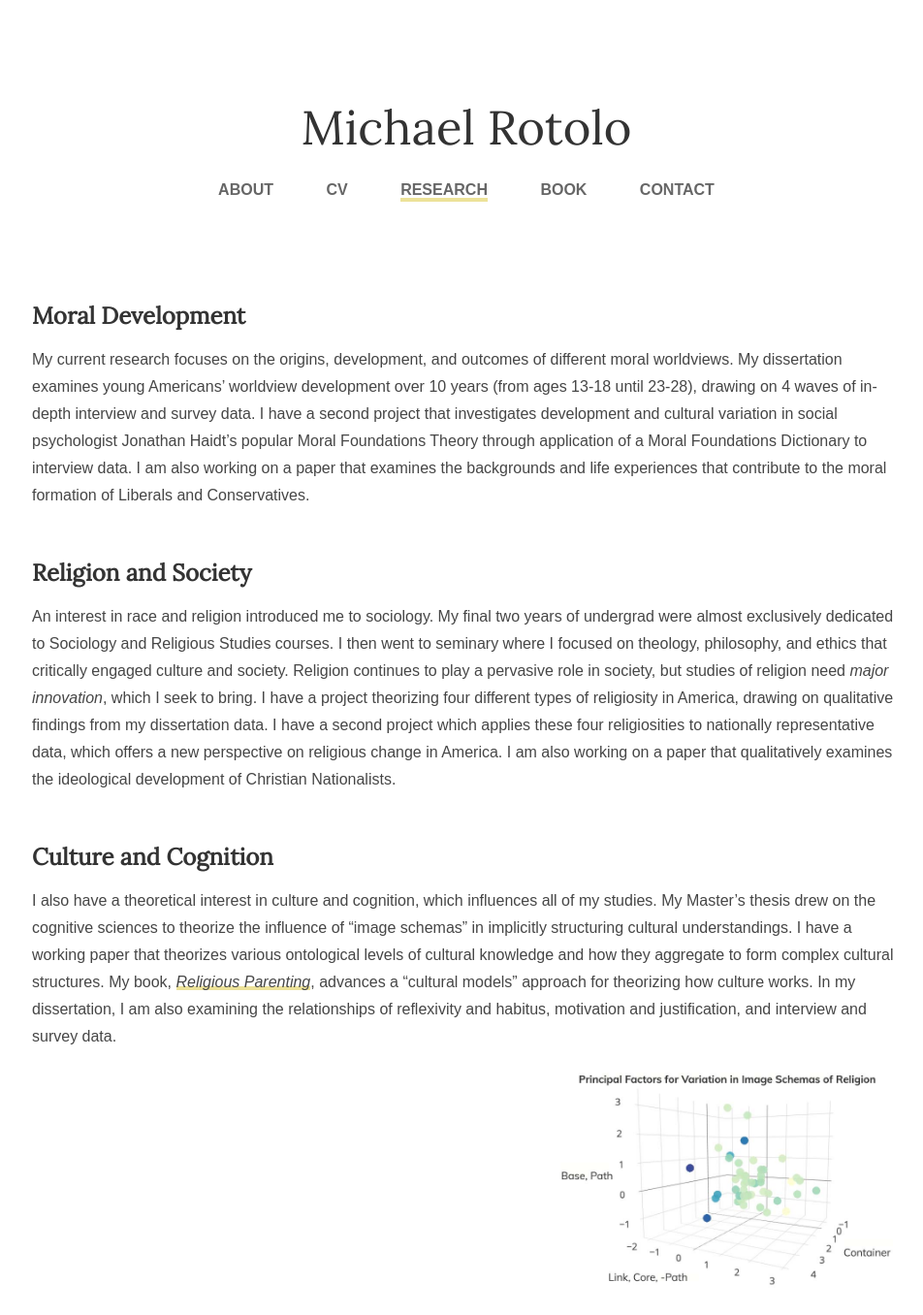
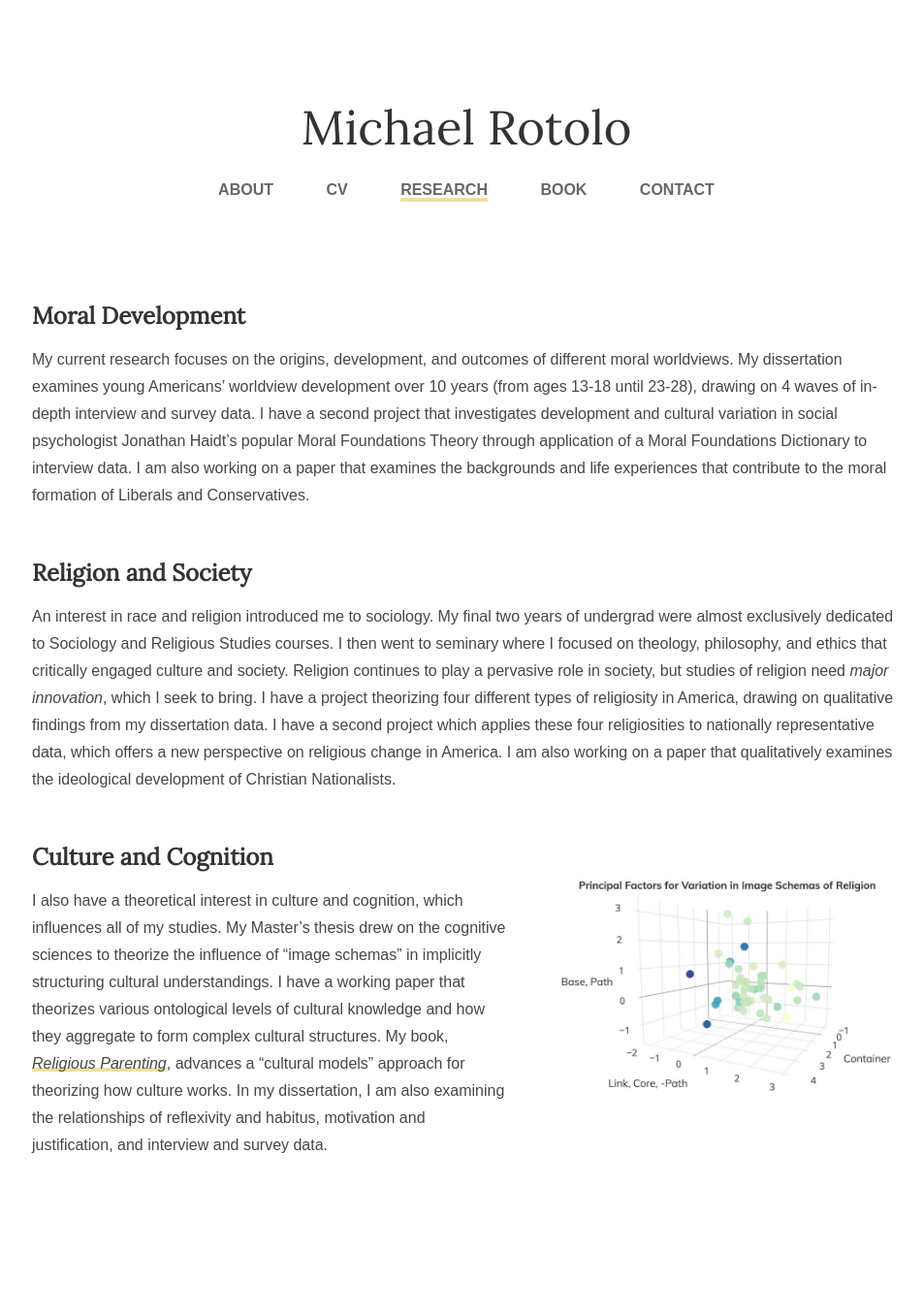
Before and after one commit to michaelrotolo/github.io, a Jekyll site: the page built from research/index.html, in a window 1280 px wide. Shown: the whole page at 97% size, without its empty margins (159-1111 px from the left). Built offline with Jekyll 4.4.1, drawn with Linux system fonts in a browser that asks for light colours; some web fonts are replaced.

Commit message:
Update index.html

```diff
--- a/research/index.html
+++ b/research/index.html
@@ -15,7 +15,7 @@ title: Research | Michael Rotolo
 
 	<div class="research-block">
 		<h2>Culture and Cognition</h2>
+		<img class="image-right-research" src="../images/chart.jpg" alt="Computational chart showing principal factors for variation in image schemas of religion" />
 		<p>I also have a theoretical interest in culture and cognition, which influences all of my studies. My Master’s thesis drew on the cognitive sciences to theorize the influence of “image schemas” in implicitly structuring cultural understandings. I have a working paper that theorizes various ontological levels of cultural knowledge and how they aggregate to form complex cultural structures. My book, <a target="_blank" href="https://press.princeton.edu/titles/30088.html"><i>Religious Parenting</i></a>, advances a “cultural models” approach for theorizing how culture works. In my dissertation, I am also examining the relationships of reflexivity and habitus, motivation and justification, and interview and survey data.</p>
-		<img class="image-right-research" src="../images/chart.jpg" alt="Computational chart showing principal factors for variation in image schemas of religion" />
 	</div><!--research-block-->
 </div><!-- /.blurb -->
```
